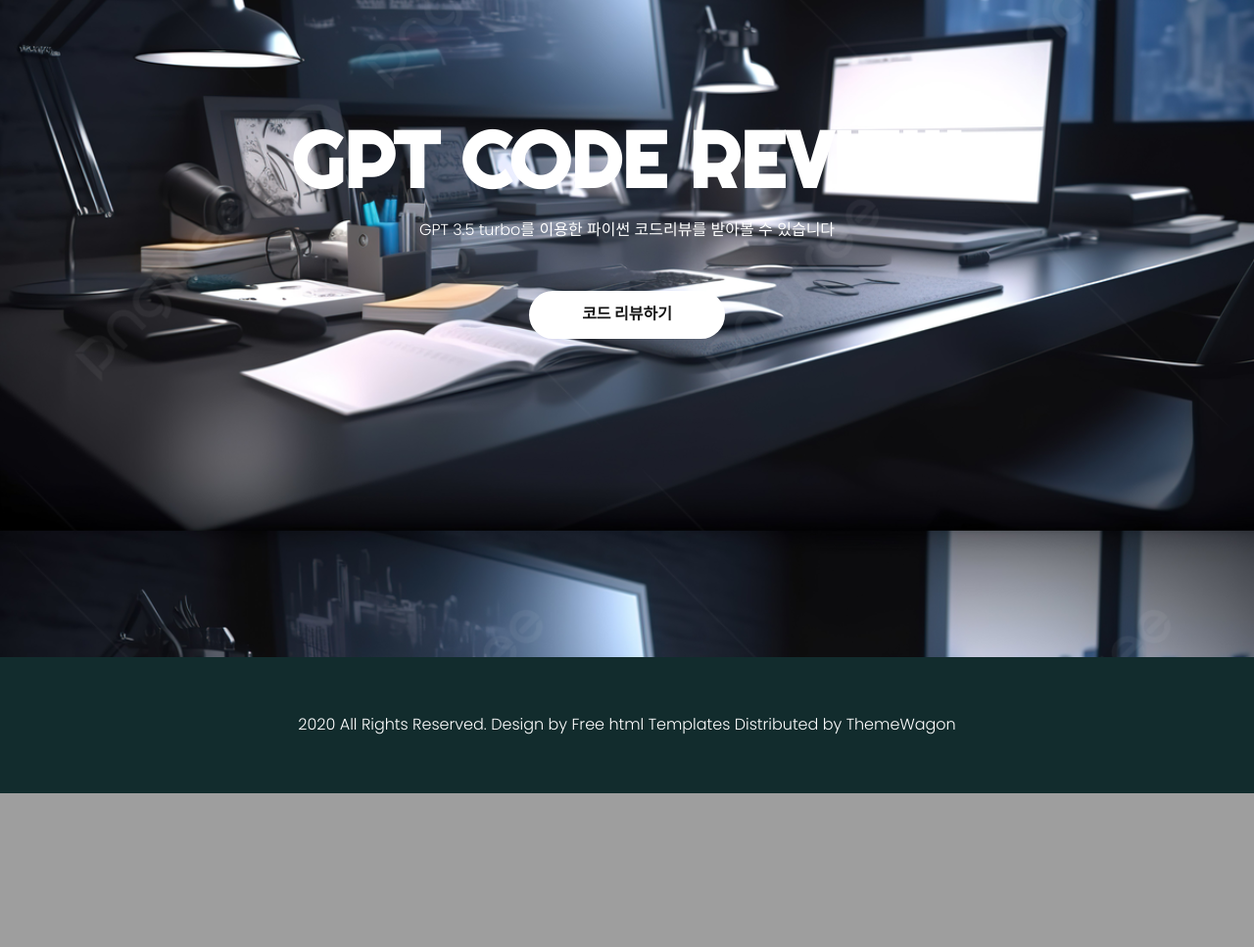
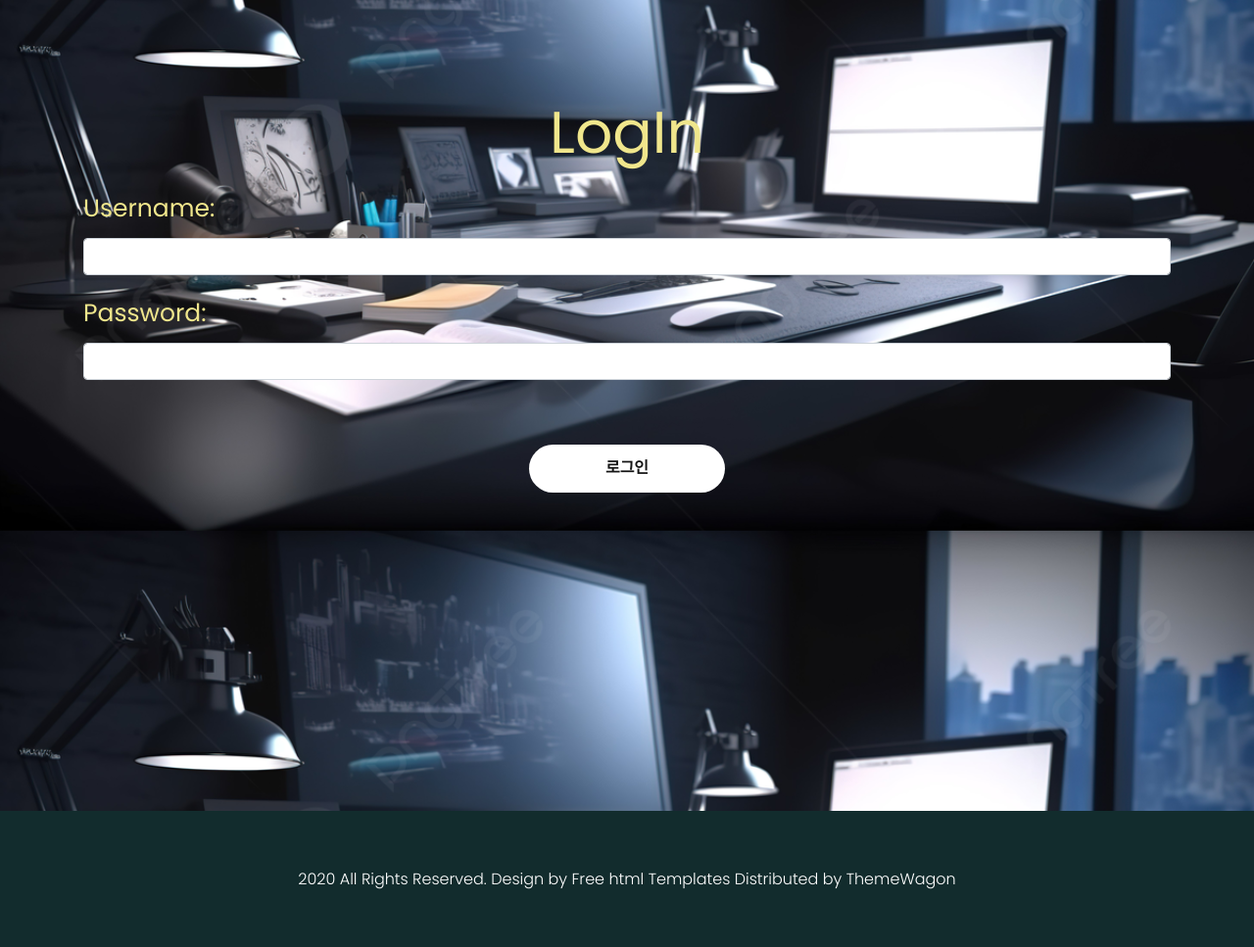
Before and after one commit to over-ture/kdt4_semi_project, a Django app: template codereview/accounts/templates/accounts/login.html in a window 1280 px wide. Shown: the part 176-1143 px from the top of the page at 98% size. Before the commit the page ends 986 px from the top, so only its background shows below. Run offline with Django 4.2, Linux system fonts and the light colour scheme; the template is opened without the code that fills it, so the values that code supplies are empty; some libraries are stand-ins or nearby versions.

Commit message:
update home and login template

```diff
--- a/codereview/accounts/templates/accounts/login.html
+++ b/codereview/accounts/templates/accounts/login.html
@@ -1,24 +1,40 @@
 {% extends 'base.html' %}
 
 {% block content %}
+
+<div class="banner_section layout_padding">
+        <div id="carouselExampleSlidesOnly" class="carousel slide" data-ride="carousel">
+            <div class="carousel-inner">
+                <div class="carousel-item active">
                     <div class="container">
-    <h2>로그인</h2>
+                        <h1 class="banner_text" style="font-size: 60px; color: khaki;">LogIn</h1>
                         {% if error %}
                         <div class="alert alert-danger">
                             {{ error }}
                         </div>
                         {% endif %}
-    <form method="post">
+                        <form method="post" id="login-form">
                             {% csrf_token %}
                             <div class="form-group">
-            <label for="username">Username:</label>
+                                <label for="username" style="font-size: 25px; color: khaki;">Username:</label>
                                 <input type="text" class="form-control" id="username" name="username" required>
                             </div>
                             <div class="form-group">
-            <label for="password">Password:</label>
+                                <label for="password" style="font-size: 25px; color: khaki;">Password:</label>
                                 <input type="password" class="form-control" id="password" name="password" required>
                             </div>
-        <button type="submit" class="btn btn-primary">로그인</button>
+                            <div class="read_bt"><a href="#" id="login-button" style="font-weight: bold;">로그인</a></div>
                         </form>
                     </div>
+                </div>
+            </div>
+        </div>
+</div>
+
+<script>
+document.getElementById('login-button').addEventListener('click', function() {
+    document.getElementById('login-form').submit();
+});
+</script>
+
 {% endblock %}
--- a/codereview/accounts/templates/base.html
+++ b/codereview/accounts/templates/base.html
@@ -40,10 +40,10 @@
    <div class="header_section">
       <div class="header_main">
          <div class="container-fluid">
-            <div class="logo"><a href="index.html" style="font-family: 'Poppins', sans-serif; color: white; font-size: 24px;">CodeReview</a></div>
+            <div class="logo"><a href="{% url 'home' %}" style="font-family: 'Poppins', sans-serif; color: white; font-size: 24px;">CodeReview</a></div>
             <div class="menu_main">
                <ul>
-                  <li class="active"><a href="index.html">Home</a></li>
+                  <li class="active"><a href="{% url 'home' %}">Home</a></li>
                   {% if user.is_authenticated %}
                   <li><a href="{% url 'my_reviews' %}">내 리뷰 확인</a></li>
                   <li><a href="{% url 'logout' %}">로그아웃</a></li>
@@ -57,20 +57,9 @@
          </div>
       </div>
       <!-- banner section start -->
-      <div class="banner_section layout_padding">
-         <div id="carouselExampleSlidesOnly" class="carousel slide" data-ride="carousel">
-            <div class="carousel-inner">
-               <div class="carousel-item active">
-                  <div class="container">
-                     <h1 class="banner_taital">GPT Code Review</h1>
-                     <p class="banner_text" style="margin-top: 23px;">GPT 3.5 turbo를 이용한 파이썬 코드리뷰를 받아볼 수 있습니다</p>
-                     <div class="read_bt"><a href="{% url 'upload_code' %}" style="font-weight: bold;">코드 리뷰하기</a></div>
-                  </div>
-               </div>
-            </div>
-         </div>
-      </div>
       <!-- banner section end -->
+      {% block content %}
+      {% endblock %}
    </div>
    <!-- header section end -->
    <!-- copyright section start -->
```
Also changed, not shown: codereview/home/templates/home.html (+20 -11 lines). Lines whose indentation alone changed are shown as unchanged.
